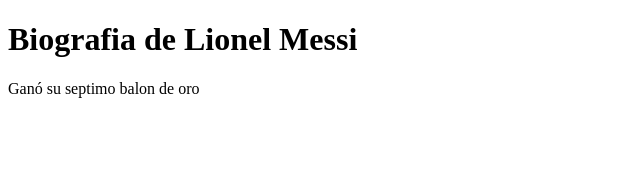
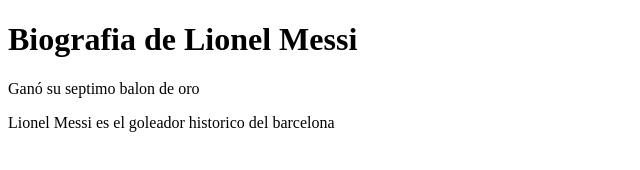
Before and after one commit to santyMoralesA/proyecto, a plain HTML site: page index.html in a window 1280 px wide. Shown: the whole page, without its empty margins (0-640 px from the left). Drawn offline with Linux system fonts and the light colour scheme.

Commit message:
se agregó un parrafo

```diff
--- a/index.html
+++ b/index.html
@@ -9,5 +9,6 @@
 <body>
    <h1>Biografia de Lionel Messi</h1>
    <p>Ganó su septimo balon de oro</p>
+   <p>Lionel Messi es el goleador historico del barcelona</p>
 </body>
 </html>
```
